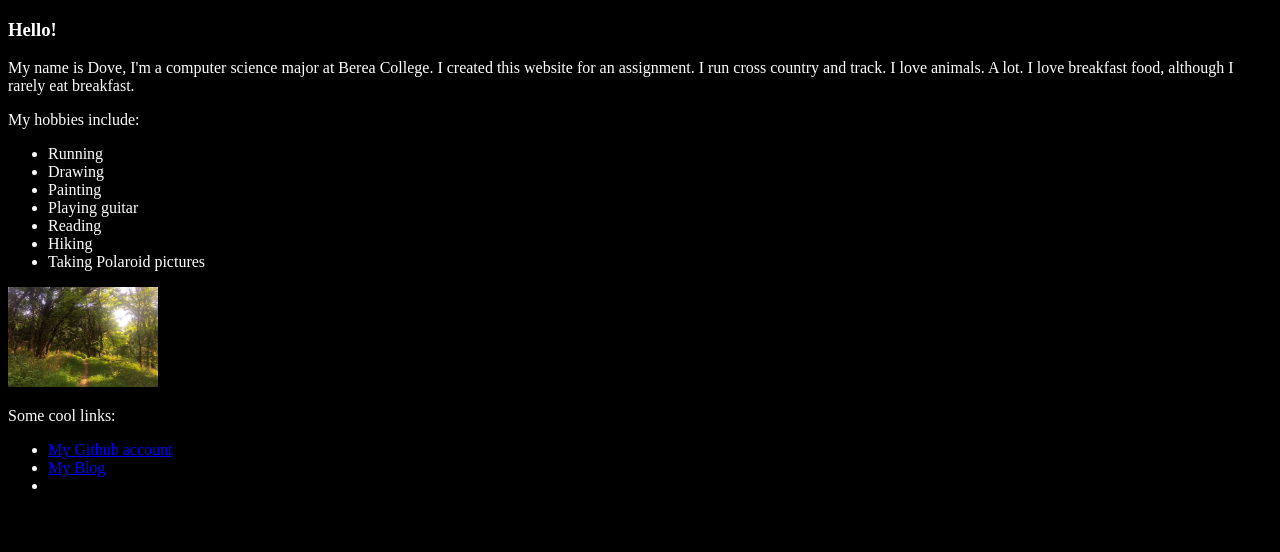
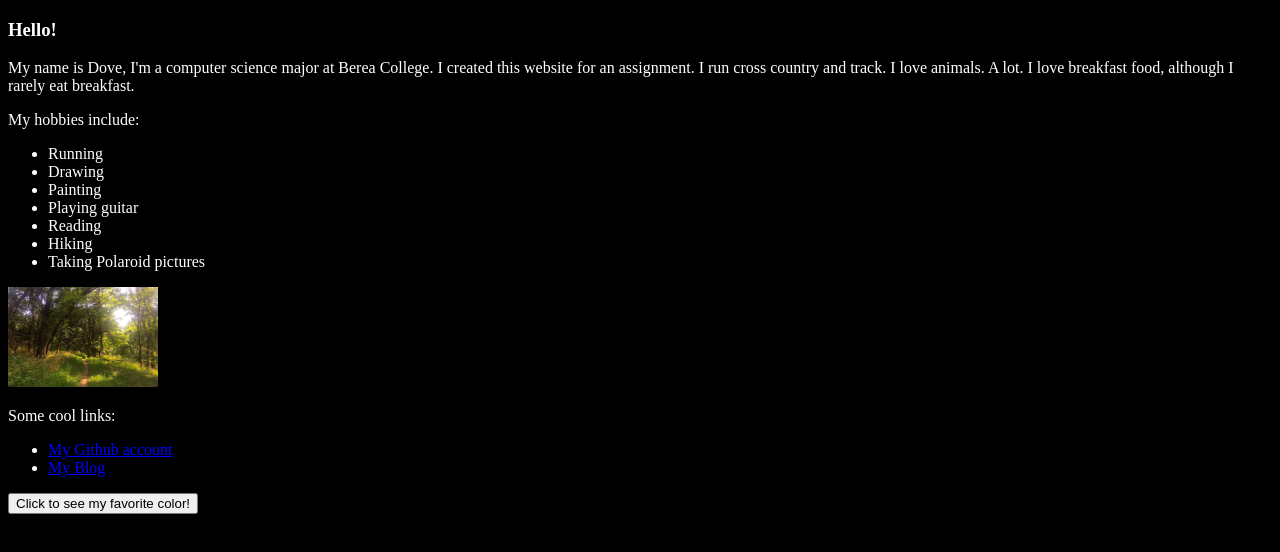
Before and after one commit to denigrise/denigrise.github.io, a plain HTML site: page index.html in a window 1280 px wide. Drawn offline with Linux system fonts and the light colour scheme.

Commit message:
Ok, now I'm done.

```diff
--- a/index.html
+++ b/index.html
@@ -24,7 +24,13 @@
 	<ul>
 		<li> <a href="https://github.com/denigrise">My Github account</a> </li>
 		<li> <a href="https://opensourcewithdove.wordpress.com/">My Blog</a> </li>
-		<li> <link rel="stylesheet" type="text/css" href="styles.css"> </li> <!–– Link to resume, gotta get it outta Word ––>
 	</ul>
+	<script>
+	function changeColor() {
+    	document.getElementById("demo").style.backgroundColor = "SeaGreen";
+	}
+	</script>
+
+	<button type="button" onclick="changeColor()">Click to see my favorite color!</button>
 </body>
 </html>
--- a/styles.css
+++ b/styles.css
@@ -2,7 +2,6 @@ body{
 	text-align: left;
 	color: white;
 	background-color: black
-
 }
 
 a{
@@ -12,6 +11,4 @@ a{
 h1{
 	text-align: left;
 	color: white;
-	text-shadow: blue;
-
 }
```
